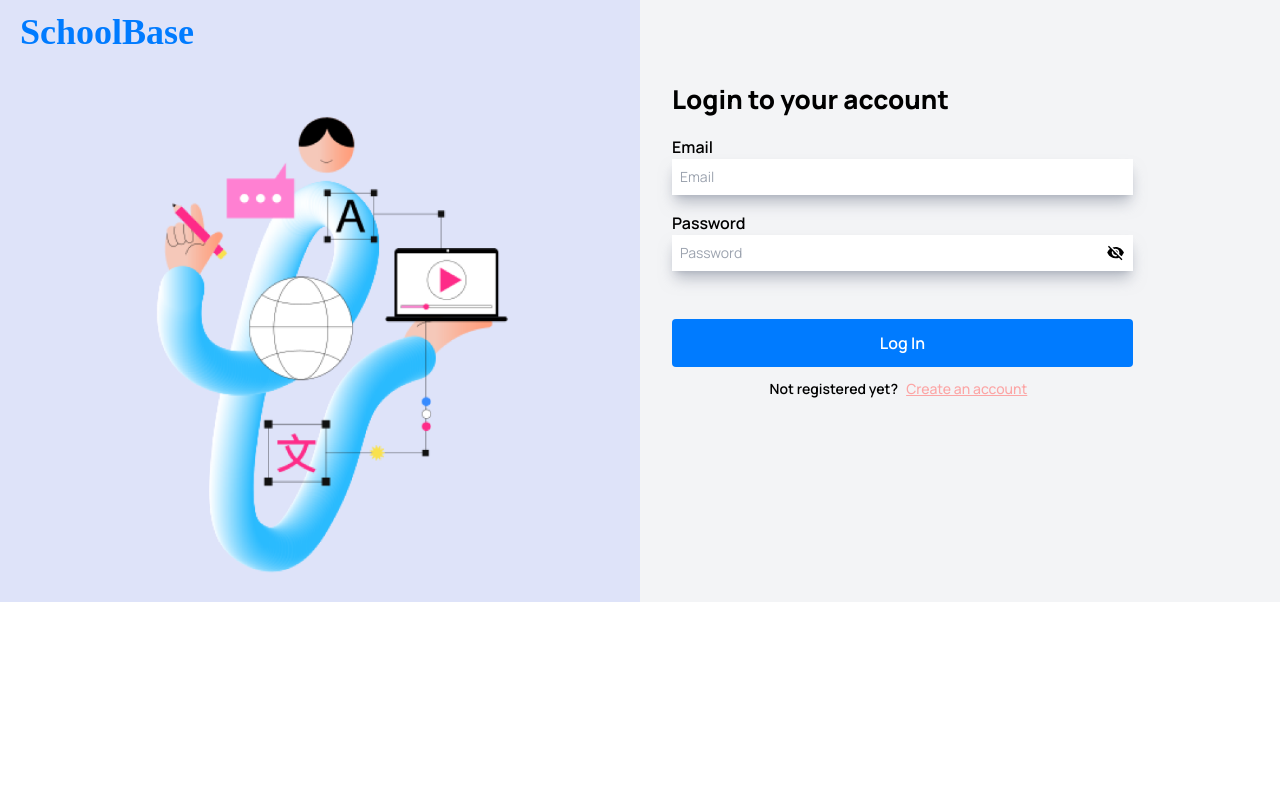
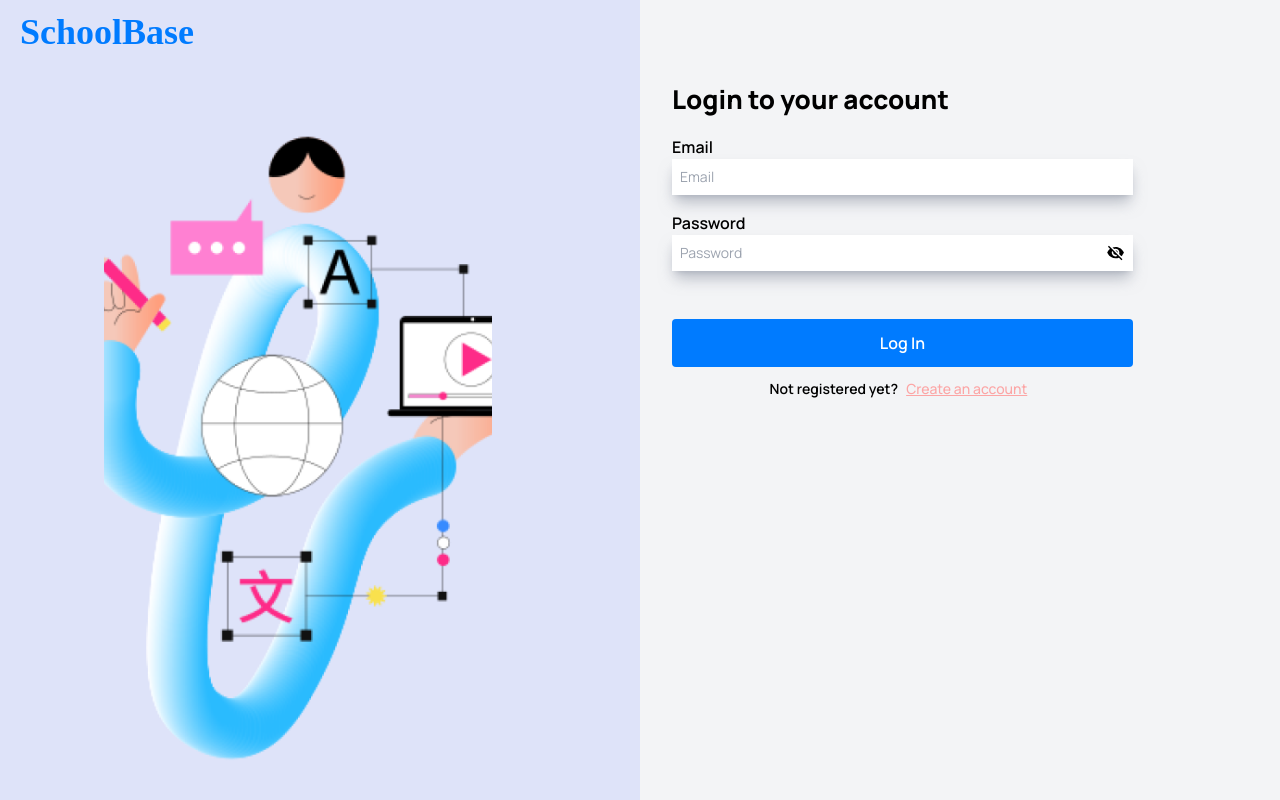
Before and after one commit to claire256/SchoolBaseProject, a React (Vite) app: page /get-started/teacher/signin in a window 1280 px wide. Built offline with nearby package versions, Linux system fonts and the light colour scheme.

Commit message:
fix: hot fix on teachers signup page

```diff
--- a/src/pages/web-site/teachersOnboading/SignInPage.jsx
+++ b/src/pages/web-site/teachersOnboading/SignInPage.jsx
@@ -10,18 +10,18 @@ const SignInPage = () => {
   }
   return (
     <div className="flex bg-gray-100">
-      <div className="bg-signUpBg lgss:w-1/2 flex flex-col justify-start items-start relative h-full">
+      <div className="bg-signUpBg lgss:w-1/2 flex flex-col justify-start items-start relative h-screen">
         <Link to={"/"} className="px-5 py-3">
           <h1 className="text-3xl sm:text-4xl font-semibold text-primary font-itim">
             SchoolBase
           </h1>
         </Link>
-        <div className="flex justify-center flex-grow px-8 h-full">
+        <div className="flex justify-center h-full">
           <img
             src={loginImg}
             alt="Login"
-            className="max-w-[70%]"
-            style={{ objectFit: "" }}
+            className="max-w-[65%]"
+            style={{ objectFit: "cover" }}
           />
         </div>
       </div>
```
